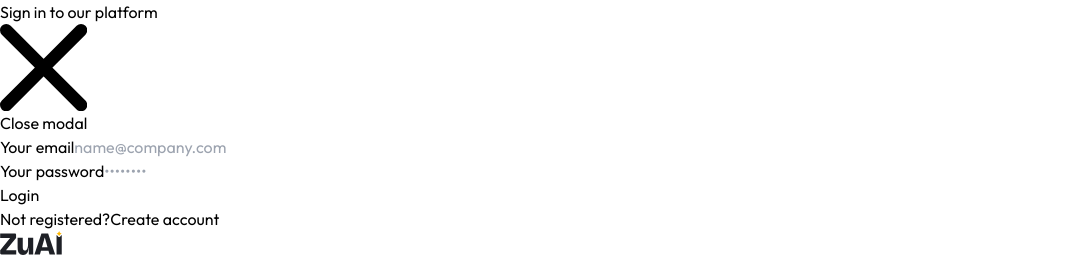
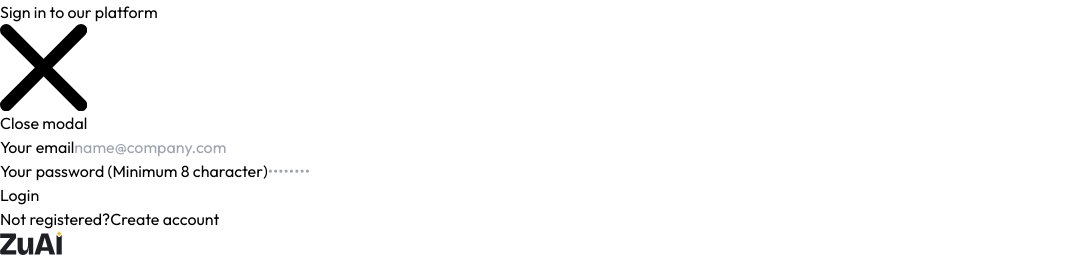
Before and after one commit to PritomDutta89/BlogApp-Frontend, a React (Vite) app: page / in a window 1280 px wide. Both pictures are taken after a click on the button "Login". Shown: the top 257 px of the page, without its empty margins (0-1087 px from the left). Built offline with nearby package versions, Linux system fonts and the light colour scheme; no server answers.

Commit message:
Fixed UI text

```diff
--- a/src/components/loginPopUp/LoginPopUp.jsx
+++ b/src/components/loginPopUp/LoginPopUp.jsx
@@ -170,7 +170,7 @@ const LoginPopUp = ({ setShowLogin }) => {
                     htmlFor="password"
                     className="block mb-2 text-sm font-medium text-gray-900 dark:text-white"
                   >
-                    Your password
+                    Your password (Minimum 8 character)
                   </label>
                   <input
                     type="password"
```
